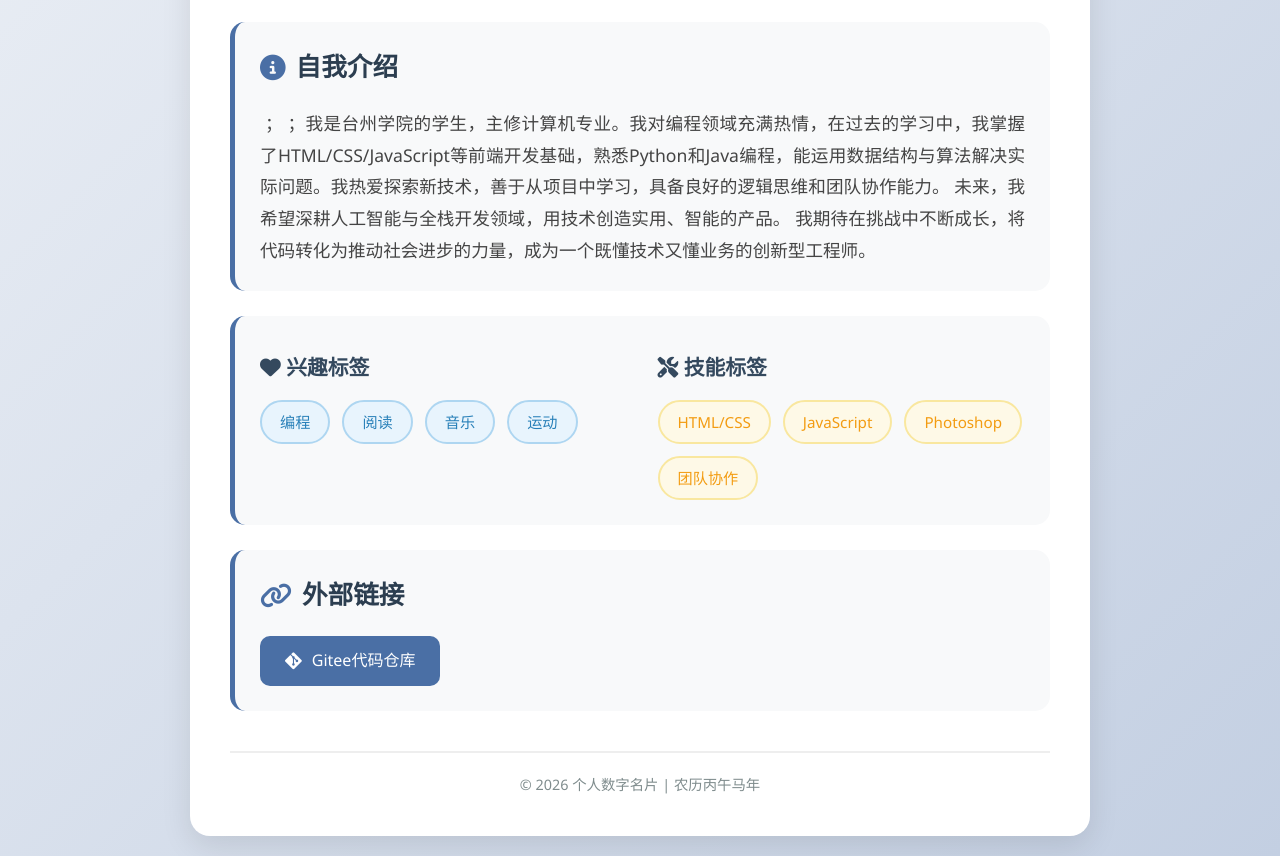
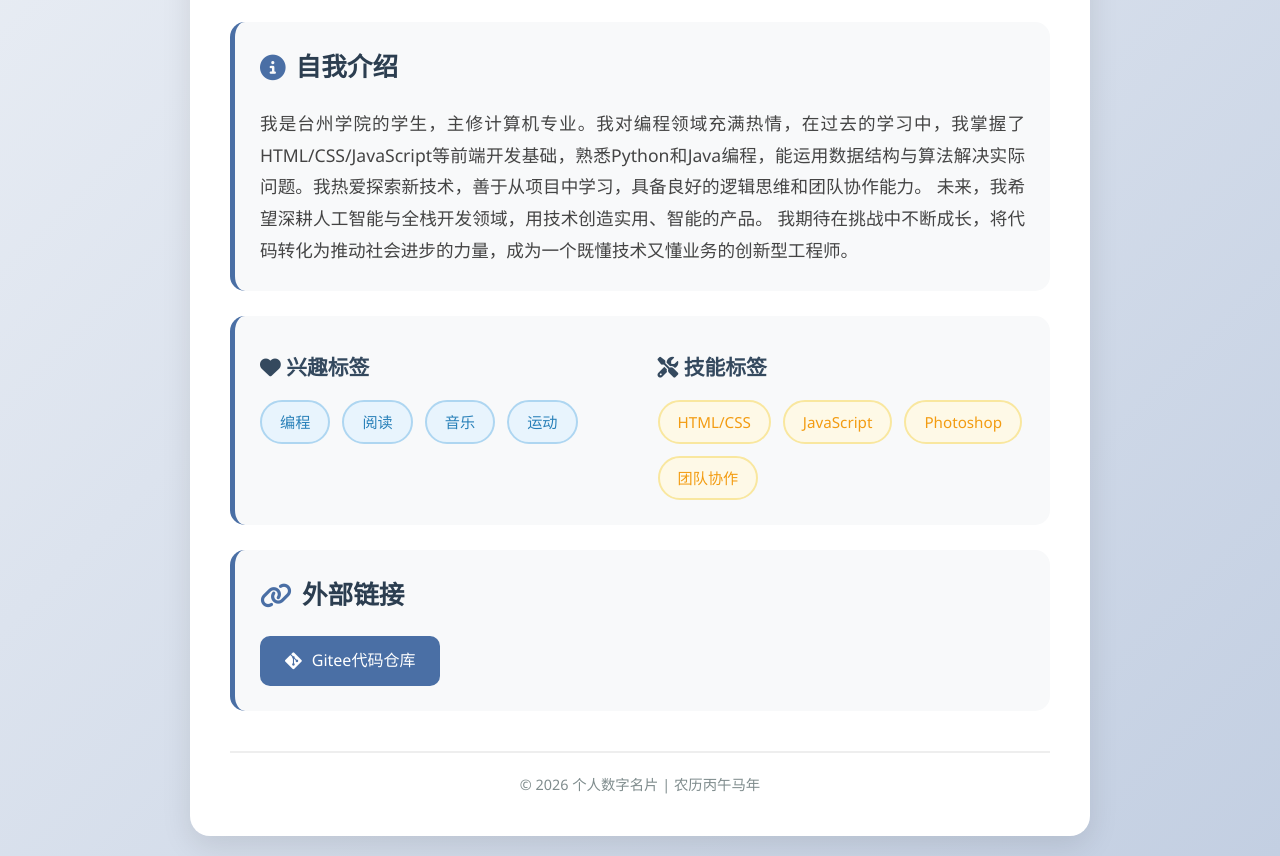
Before and after one commit to Rainy-guo/personal-digital-card, a plain HTML site: page index.html in a window 1280 px wide. Shown: the part 876-1732 px from the top of the page. Drawn offline with Linux system fonts and the light colour scheme.

Commit message:
Remove HTML entity encoding from self-introduction

```diff
--- a/index.html
+++ b/index.html
@@ -49,7 +49,7 @@
             <section class="card about-me">
                 <h2><i class="fas fa-info-circle"></i> 自我介绍</h2>
                 <p>
-                    &nbsp；&nbsp；我是台州学院的学生，主修计算机专业。我对编程领域充满热情，在过去的学习中，我掌握了HTML/CSS/JavaScript等前端开发基础，熟悉Python和Java编程，能运用数据结构与算法解决实际问题。我热爱探索新技术，善于从项目中学习，具备良好的逻辑思维和团队协作能力。
+                    我是台州学院的学生，主修计算机专业。我对编程领域充满热情，在过去的学习中，我掌握了HTML/CSS/JavaScript等前端开发基础，熟悉Python和Java编程，能运用数据结构与算法解决实际问题。我热爱探索新技术，善于从项目中学习，具备良好的逻辑思维和团队协作能力。
                     未来，我希望深耕人工智能与全栈开发领域，用技术创造实用、智能的产品。
                     我期待在挑战中不断成长，将代码转化为推动社会进步的力量，成为一个既懂技术又懂业务的创新型工程师。
                 </p>
```
